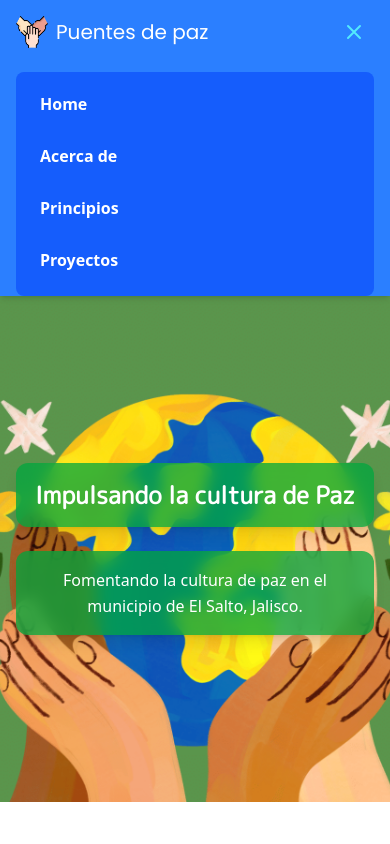
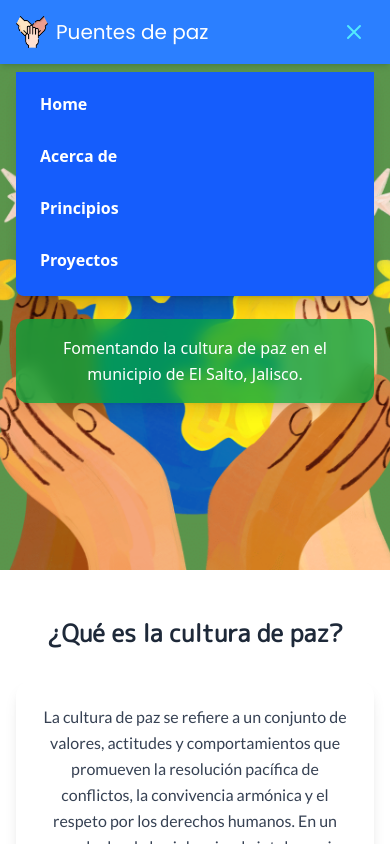
Before and after one commit to leopalatto20/servicio_social, a React (Vite) app: page / in a window 390 px wide. Both pictures are taken after a click on the button "Toggle menu". Shown: the top 844 px of the page. Built offline with nearby package versions, Linux system fonts and the light colour scheme.

Commit message:
Corregir advertencias

```diff
--- a/src/components/navBar.jsx
+++ b/src/components/navBar.jsx
@@ -14,7 +14,7 @@ export default function NavBar() {
   };
 
   return (
-    <nav className="bg-blue-500 shadow-md sticky top-0 z-50">
+    <nav className="bg-blue-500 shadow-md sticky top-0 z-50 ">
       <div className="max-w-7xl mx-auto px-4 sm:px-6 lg:px-8">
         <div className="flex items-center justify-between h-16">
           {/* Logo */}
@@ -71,8 +71,11 @@ export default function NavBar() {
 
         {/* Mobile Menu */}
         {isMenuOpen && (
-          <div className="md:hidden">
-            <div className="px-2 pt-2 pb-3 space-y-1 bg-blue-600 rounded-lg mt-2">
+          <div
+            className="md:hidden absolute top-full left-0 right-0 z-50
+          bg-blue-600 shadow-lg rounded-b-lg mx-4 mt-2"
+          >
+            <div className="px-2 pt-2 pb-3 space-y-1">
               <a
                 href="#Home"
                 className="navbar-text-mobile block"
```
